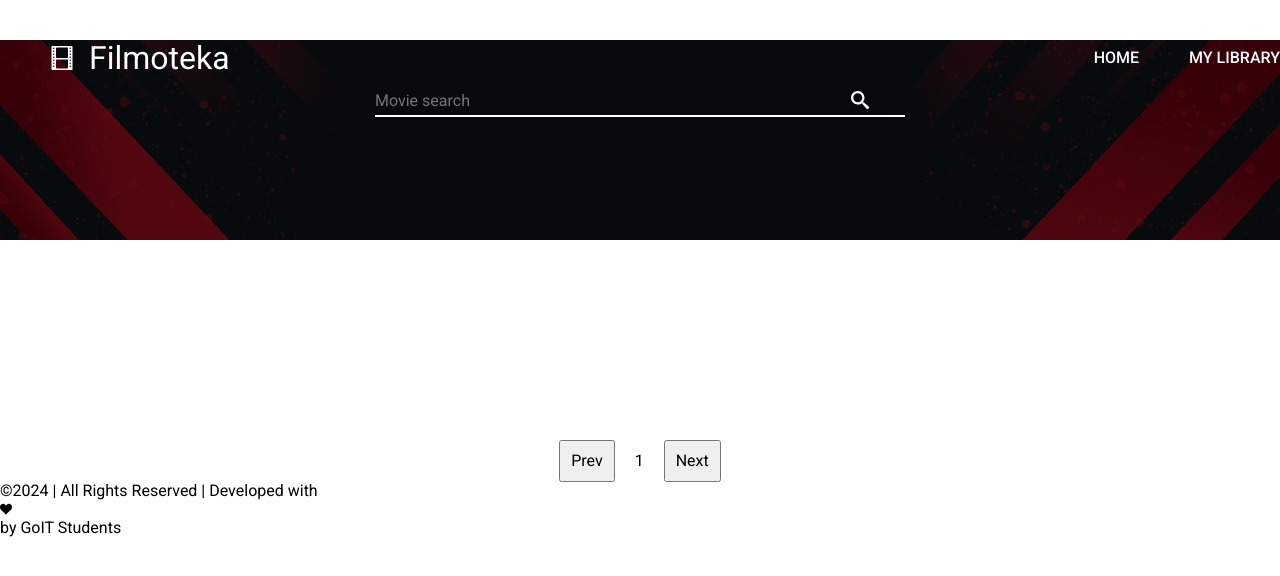
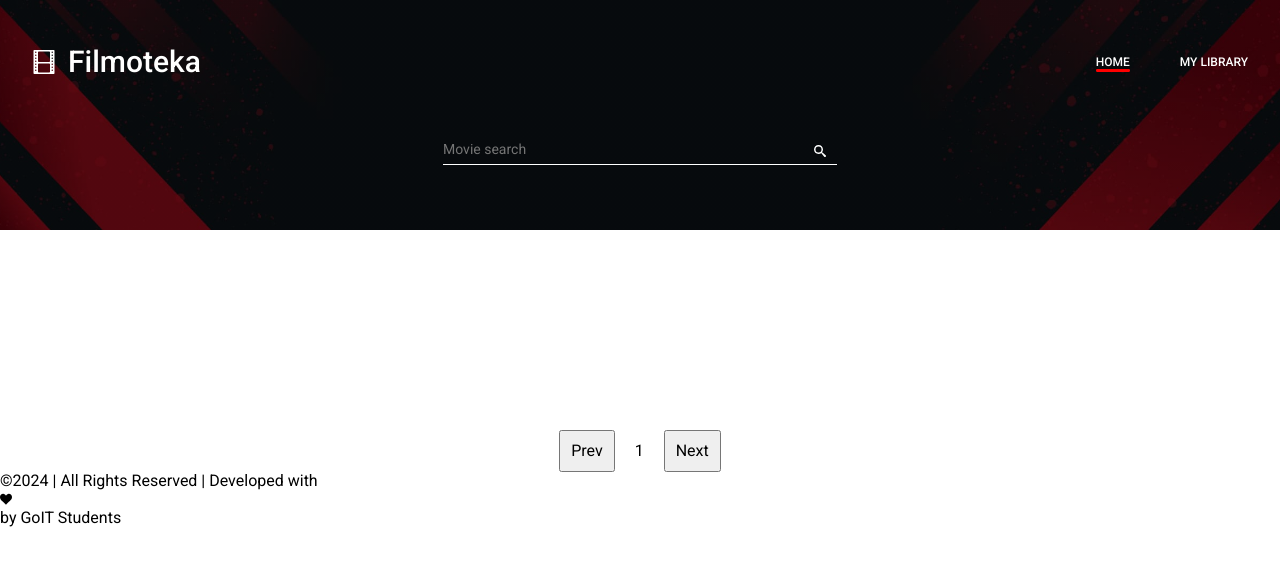
Before and after one commit to Romanooo84/Movies, a website built with Parcel: page src/index.html in a window 1280 px wide. Built offline with nearby package versions, Linux system fonts and the light colour scheme; no server answers.

Commit message:
header-home/css

```diff
--- a/src/partials/header.html
+++ b/src/partials/header.html
@@ -1,7 +1,6 @@
 <header class="header-home">
-    <!-- filmoteka -->
     <div class="header-home-container">
-        <a href="index.html" class="header-home-logo">
+        <a href="/src/index.html" class="header-home-logo">
               <svg width="24" height="24" class="header-home-film">
             <use href="./images/icons.svg#icon-film"></use>
             </svg>
@@ -9,21 +8,21 @@
         </a>
             <ul class="header-home-menu">
                 <li class="header-home-list">
-                    <a href="./index.html" class="header-home-list-link ">Home</a>
+                    <a href="/src/index.html" class="header-home-list-link header-container-menu">Home</a>
                 </li>
                 <li>
-                    <a href="" class="header-home-list-link">My library</a>
+                    <a href="/src/library.html" class="header-home-list-link">My library</a>
                 </li>
             </ul>
 
 
     </div>
 
-    <div>
+    <div class="header-home-form-container">
         <form class="header-home-form">
             <input class="header-home-input" type="text" placeholder="Movie search" name="searchQuery">
             <button class="header-home-button" type="submit">
-                <svg width="18" height="18">
+                <svg width="12" height="12">
                     <use href="./images/icons.svg#icon-search"></use>
                 </svg>
             </button>
--- a/src/sass/partials/footer.scss
+++ b/src/sass/partials/footer.scss
@@ -0,0 +1,6 @@
+// desktop
+
+.footer-home {
+    max-width: 1440px;
+    margin:0 auto;
+}
--- a/src/sass/partials/header.scss
+++ b/src/sass/partials/header.scss
@@ -29,7 +29,7 @@ background-image: url('../images/header.jpg');
 }}
 
 .header-home-container {
-max-width: 1280px;
+max-width: 11400px;
 align-items: center;
 margin-top: 40px;
 margin-left: 50px;
@@ -57,6 +57,21 @@ display: flex;
     font-size: 32px;
     list-style: none;
     text-decoration: none;
+}
+ a.header-container-menu {
+    position: relative;
+
+}
+.header-container-menu::after {
+    position: absolute;
+    content: '';
+    left: 0;
+    bottom: -3px;
+    background-color: red;
+    border-radius: 2px;
+    border-bottom: 3px solid red;
+    width: 100%;
+    display: block;
 }
 .header-home-menu {
     display: flex;
@@ -93,7 +108,7 @@ background-color: inherit;
 border: none;
 margin: 10px auto;
 padding: auto;
-border-bottom: 2px solid #fff ;
+border-bottom: 1px solid #fff ;
 }
 .header-home-button {
     height: 30px;
@@ -109,11 +124,11 @@ border-bottom: 2px solid #fff ;
     left: 66%;
     fill: #fff;
 }
-    //------------------ DESKTOP------------------------------ //
+    /* //------------------ DESKTOP------------------------------ // */
 @media screen and (min-width: 1280px) {
     .header-home{
-        max-width: 1440px;
-       height: 200px;
+
+        height: 230px;
         flex-shrink: 0;
         margin: 0 auto;
         background-image: linear-gradient(rgba(0, 0, 0, 0.56), rgba(0, 0, 0, 0.56)),
@@ -131,14 +146,57 @@ border-bottom: 2px solid #fff ;
         url('../images/header2x.jpg');
     }
 }
+.header-home-container {
+    max-width: 1440px;
+    padding: 45px 32px;
+    margin: 0 auto;
+}
+.header-home-film {
+    margin:0 auto;
+}
+  .header-home-logo {
+    gap: 12px;
+  }
+  .header-home-filmoteka {
+font-weight: 500;
+font-size: 30px;
+text-align: center;
+
+  }
+.header-home-list {
+   gap: 40px;
+}
+.header-home-list-link {
+    font-weight: 500;
+    font-size: 12px;
+    text-transform: uppercase;
+    text-align: center;
+    color: #fff;
+}
+.header-home-form-container {
+    width: 100%;
+    max-width: 394px;
+    margin: 0 auto;
+}
+.header-home-input {
+    width: 394px;
+border-bottom: 0.50px solid #fff;
+color: #fff;
+font-weight: 400;
+font-size: 14px
+}
+.header-home-button {
+    left: 92%;
+    top: 25%;
+}
 }
 
 
-    //-------------------- TABLET------------------------------ //
+    /* //-------------------- TABLET------------------------------ // */
 @media screen and (min-width: 768px) and (max-width: 1279px) {
     .header-home{
-        max-width: 1440px;
-       height: 200px;
+
+        height: 230px;
         flex-shrink: 0;
         margin: 0 auto;
         background-image: linear-gradient(rgba(0, 0, 0, 0.56), rgba(0, 0, 0, 0.56)),
@@ -156,14 +214,59 @@ border-bottom: 2px solid #fff ;
         url('../images/header2x.jpg');
     }
 }
+.header-home-container {
+    max-width: 1440px;
+    padding: 45px 25px;
+    margin: 0 auto;
+}
+.header-home-film {
+    margin:0 auto;
+}
+  .header-home-logo {
+    gap: 10px;
+  }
+  .header-home-filmoteka {
+font-weight: 500;
+font-size: 30px;
+text-align: center;
+
+  }
+.header-home-menu {
+    margin-right: 10px;
+}
+.header-home-list {
+   gap: 40px;
+}
+.header-home-list-link {
+    font-weight: 500;
+    font-size: 12px;
+    text-transform: uppercase;
+    text-align: center;
+    color: #fff;
+}
+.header-home-form-container {
+    width: 100%;
+    max-width: 336px;
+    margin: 0 auto;
+}
+.header-home-input {
+color: #fff;
+border-bottom: 0.5px solid #fff ;
+width: 336px;
+font-size: 14px;
+    font-weight: 400;
+}
+.header-home-button {
+    left: 92%;
+    top: 25%;
+}
 }
 
-
-    // --------------------MOBILE------------------------------ //
+    /* // --------------------MOBILE------------------------------ // */
     @media screen and (min-width: 320px) and (max-width: 767px) {
         .header-home{
-         max-width: 1440px;
-        height: 200px;
+
+        height: 230px;
         flex-shrink: 0;
         margin: 0 auto;
         background-image: linear-gradient(rgba(0, 0, 0, 0.56), rgba(0, 0, 0, 0.56)),
@@ -181,5 +284,49 @@ border-bottom: 2px solid #fff ;
         url('../images/header2x.jpg');
     }
 }
+.header-home-container {
+    max-width: 1440px;
+    padding: 50px 20px;
+    margin: 0 auto;
+    justify-content: space-between;
+    display: flex;
+}
+.header-home-film {
+    margin:0 auto;
+}
+  .header-home-filmoteka {
+    display: none;
+  }
+.header-home-menu {
+    margin-right: 10px;
+    gap:10px;
+    display: flex;
+}
+.header-home-list {
+    margin-right: 20px;
+}
+.header-home-list-link {
+font-size: 12px;
+text-transform: uppercase;
+text-align: center;
 
 }
+.header-home-form-container {
+    width: 100%;
+    max-width: 320px;
+    margin: 0 auto;
+    padding: 0 20px;
+}
+.header-home-input {
+    width: 280px;
+height: 20px;
+color: #fff;
+margin-top: 20px;
+font-weight: 400;
+font-size: 14px
+}
+.header-home-button {
+    left: 90%;
+    top: 25%;
+}
+}
```
Lines whose indentation alone changed are shown as unchanged.
